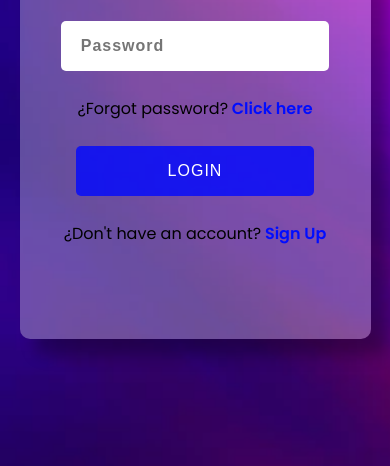
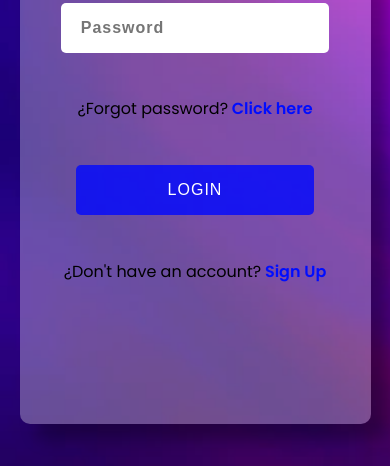
Before and after one commit to EdwinRA240/EdwinRA240.github.io, a plain HTML site: page index.html in a window 390 px wide. Shown: the part 378-844 px from the top of the page. Drawn offline with Linux system fonts and the light colour scheme.

Commit message:
Add files via upload

```diff
--- a/style.css
+++ b/style.css
@@ -136,7 +136,7 @@ body {
 @media screen and (max-width: 1000px) {
     .login-container {
         width: 70%;
-        height: 70%;
+        height: 90%;
     }
 
     .login-info-container {
@@ -152,14 +152,13 @@ body {
 @media screen and (max-width: 650px) {
     .login-container {
         width: 90%;
-        height: 70%;
+        height: 90%;
     }
 }
 
 @media screen and (max-width: 500px) {
     .login-container {
         height: 90%;
-        height: 70%;
     }
 
     .social-login {
```
